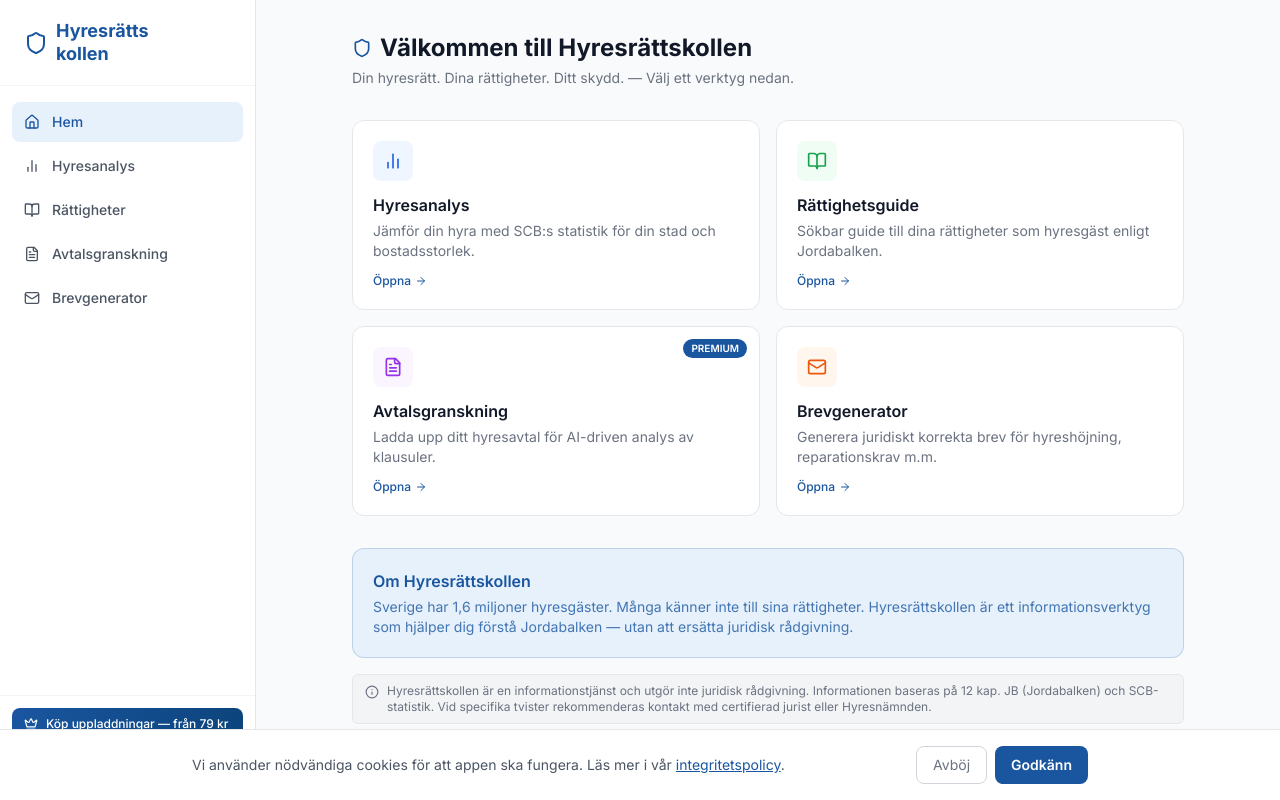
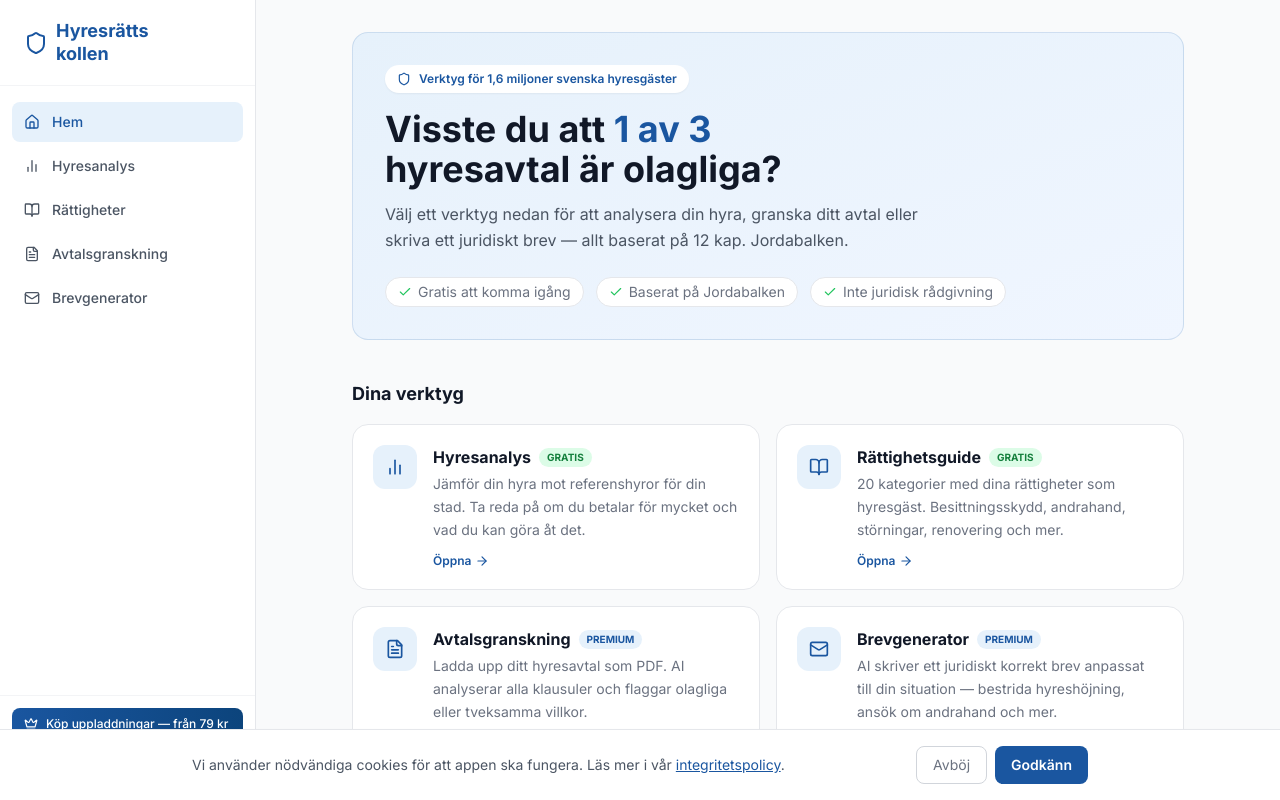
Before and after one commit to Andyselimi-byte/Hyresr-ttskollen-SaaS, a Next.js app: page /dashboard in a window 1280 px wide. Built offline with nearby package versions, Linux system fonts and the light colour scheme.

Commit message:
Upgrade dashboard home with full landing page content

```diff
--- a/app/dashboard/page.tsx
+++ b/app/dashboard/page.tsx
@@ -1,5 +1,5 @@
 import Link from "next/link";
-import { BarChart2, BookOpen, FileText, Mail, ArrowRight, Shield } from "lucide-react";
+import { BarChart2, BookOpen, FileText, Mail, ArrowRight, Shield, AlertTriangle, Star, Check, ChevronRight } from "lucide-react";
 import { DisclaimerBanner } from "@/components/DisclaimerBanner";
 
 const FEATURES = [
@@ -7,83 +7,171 @@
     href: "/dashboard/hyresanalys",
     icon: BarChart2,
     title: "Hyresanalys",
-    description: "Jämför din hyra med SCB:s statistik för din stad och bostadsstorlek.",
-    color: "text-blue-600",
-    bg: "bg-blue-50",
+    description: "Jämför din hyra mot referenshyror för din stad. Ta reda på om du betalar för mycket och vad du kan göra åt det.",
+    free: true,
   },
   {
     href: "/dashboard/rattigheter",
     icon: BookOpen,
     title: "Rättighetsguide",
-    description: "Sökbar guide till dina rättigheter som hyresgäst enligt Jordabalken.",
-    color: "text-green-600",
-    bg: "bg-green-50",
+    description: "20 kategorier med dina rättigheter som hyresgäst. Besittningsskydd, andrahand, störningar, renovering och mer.",
+    free: true,
   },
   {
     href: "/dashboard/avtal",
     icon: FileText,
     title: "Avtalsgranskning",
-    description: "Ladda upp ditt hyresavtal för AI-driven analys av klausuler.",
-    color: "text-purple-600",
-    bg: "bg-purple-50",
-    premium: true,
+    description: "Ladda upp ditt hyresavtal som PDF. AI analyserar alla klausuler och flaggar olagliga eller tveksamma villkor.",
+    free: false,
   },
   {
     href: "/dashboard/brev",
     icon: Mail,
     title: "Brevgenerator",
-    description: "Generera juridiskt korrekta brev för hyreshöjning, reparationskrav m.m.",
-    color: "text-orange-600",
-    bg: "bg-orange-50",
+    description: "AI skriver ett juridiskt korrekt brev anpassat till din situation — bestrida hyreshöjning, ansök om andrahand och mer.",
+    free: false,
   },
+];
+
+const STATS = [
+  { num: "1 av 3", desc: "hyresavtal innehåller minst en olaglig klausul" },
+  { num: "73 %", desc: "av hyresgäster känner inte till sina rättigheter" },
+  { num: "4 800 kr", desc: "genomsnittlig överbetald hyra per år i Stockholm" },
+];
+
+const MISSED_CLAUSES = [
+  { title: "Olagliga renoveringsklausuler", desc: "Hyresvärdar skriver ofta in att du ska betala för normalt slitage. Det är olagligt.", law: "12 kap. 15 § JB", danger: true },
+  { title: "Dolda avgifter utöver hyran", desc: "El, vatten och parkering ska vara tydligt specificerade. Otydliga avgifter kan bestridas.", law: "12 kap. 19 § JB", danger: true },
+  { title: "Ogiltiga andrahandsförbud", desc: "Förbud mot andrahand kan vara utan verkan om du har skäliga skäl. Lagen är tvingande.", law: "12 kap. 40 § JB", danger: false },
+  { title: "För kort uppsägningstid", desc: "Du har alltid rätt till minst 3 månaders uppsägningstid. Kortare tid i kontraktet gäller inte.", law: "12 kap. 4 § JB", danger: false },
+  { title: "Klausuler mot besittningsskydd", desc: "Klausuler som försöker ta bort ditt besittningsskydd är nästan alltid ogiltiga efter 2 år.", law: "12 kap. 46 § JB", danger: true },
+  { title: "Oskälig deposition", desc: "Depositionen ska återbetalas inom skälig tid. Hyresvärden kan bara hålla inne pengar för faktiska skador.", law: "12 kap. JB", danger: false },
+];
+
+const TESTIMONIALS = [
+  { text: "Hittade tre olagliga klausuler i mitt hyresavtal på 5 minuter. Fick tillbaka 12 000 kr.", name: "Marcus L.", city: "Stockholm" },
+  { text: "Slutligen förstår jag vad som gäller kring andrahandsuthyrning. Enkelt och tydligt.", name: "Fatima K.", city: "Göteborg" },
+  { text: "Brevet till hyresvärden om hyreshöjningen var perfekt. Hyresvärden backade.", name: "Erik S.", city: "Malmö" },
 ];
 
 export default function DashboardPage() {
   return (
-    <div>
-      <div className="mb-8">
-        <div className="flex items-center gap-2 mb-1">
-          <Shield className="h-5 w-5 text-[#1a56a0]" />
-          <h1 className="text-2xl font-bold text-gray-900">Välkommen till Hyresrättskollen</h1>
+    <div className="space-y-10">
+
+      {/* Hero */}
+      <div className="rounded-2xl bg-gradient-to-br from-[#e6f1fb] to-[#f0f6ff] border border-[#1a56a0]/15 p-8">
+        <div className="inline-flex items-center gap-2 bg-white text-[#1a56a0] text-xs font-semibold px-3 py-1.5 rounded-full mb-4 shadow-sm">
+          <Shield className="h-3.5 w-3.5" />
+          Verktyg för 1,6 miljoner svenska hyresgäster
         </div>
-        <p className="text-gray-500 text-sm">
-          Din hyresrätt. Dina rättigheter. Ditt skydd. — Välj ett verktyg nedan.
+        <h1 className="text-3xl sm:text-4xl font-bold text-gray-900 mb-3 leading-tight">
+          Visste du att <span className="text-[#1a56a0]">1 av 3</span><br className="hidden sm:block" /> hyresavtal är olagliga?
+        </h1>
+        <p className="text-gray-600 max-w-xl mb-6 leading-relaxed">
+          Välj ett verktyg nedan för att analysera din hyra, granska ditt avtal eller skriva ett juridiskt brev — allt baserat på 12 kap. Jordabalken.
         </p>
+        <div className="flex flex-wrap gap-3 text-sm text-gray-500">
+          {["Gratis att komma igång", "Baserat på Jordabalken", "Inte juridisk rådgivning"].map(t => (
+            <span key={t} className="flex items-center gap-1.5 bg-white px-3 py-1 rounded-full border border-gray-200">
+              <Check className="h-3.5 w-3.5 text-green-500" />{t}
+            </span>
+          ))}
+        </div>
       </div>
 
+      {/* Verktyg */}
+      <div>
+        <h2 className="text-lg font-bold text-gray-900 mb-4">Dina verktyg</h2>
         <div className="grid gap-4 sm:grid-cols-2">
-        {FEATURES.map(({ href, icon: Icon, title, description, color, bg, premium }) => (
+          {FEATURES.map(({ href, icon: Icon, title, description, free }) => (
             <Link
               key={href}
               href={href}
-            className="group relative flex flex-col gap-3 p-5 bg-white border border-gray-200 rounded-xl hover:border-[#1a56a0] hover:shadow-md transition-all"
+              className="group flex flex-col gap-3 p-5 bg-white border border-gray-200 rounded-2xl hover:border-[#1a56a0] hover:shadow-lg transition-all"
             >
-            {premium && (
-              <span className="absolute top-3 right-3 text-[10px] font-semibold bg-[#1a56a0] text-white px-2 py-0.5 rounded-full">
-                PREMIUM
+              <div className="flex items-start gap-4">
+                <div className="shrink-0 inline-flex items-center justify-center w-11 h-11 rounded-xl bg-[#e6f1fb] group-hover:bg-[#1a56a0] transition-colors">
+                  <Icon className="h-5 w-5 text-[#1a56a0] group-hover:text-white transition-colors" />
+                </div>
+                <div className="flex-1 min-w-0">
+                  <div className="flex items-center gap-2 mb-1">
+                    <h3 className="font-bold text-gray-900">{title}</h3>
+                    <span className={`text-[10px] font-bold px-2 py-0.5 rounded-full shrink-0 ${free ? "bg-green-100 text-green-700" : "bg-[#e6f1fb] text-[#1a56a0]"}`}>
+                      {free ? "GRATIS" : "PREMIUM"}
                     </span>
-            )}
-            <div className={`inline-flex items-center justify-center w-10 h-10 rounded-lg ${bg}`}>
-              <Icon className={`h-5 w-5 ${color}`} />
                   </div>
-            <div>
-              <h2 className="font-semibold text-gray-900 mb-1">{title}</h2>
-              <p className="text-sm text-gray-500">{description}</p>
+                  <p className="text-sm text-gray-500 leading-relaxed">{description}</p>
                 </div>
-            <div className="flex items-center gap-1 text-xs font-medium text-[#1a56a0] mt-auto">
-              Öppna <ArrowRight className="h-3 w-3 group-hover:translate-x-1 transition-transform" />
+              </div>
+              <div className="flex items-center gap-1 text-xs font-semibold text-[#1a56a0] pl-[3.75rem]">
+                Öppna <ArrowRight className="h-3.5 w-3.5 group-hover:translate-x-1 transition-transform" />
               </div>
             </Link>
           ))}
         </div>
+      </div>
 
-      <div className="mt-8 p-5 bg-[#e6f1fb] border border-[#1a56a0]/20 rounded-xl">
-        <h3 className="font-semibold text-[#1a56a0] mb-1">Om Hyresrättskollen</h3>
-        <p className="text-sm text-[#1a56a0]/80">
-          Sverige har 1,6 miljoner hyresgäster. Många känner inte till sina rättigheter.
-          Hyresrättskollen är ett informationsverktyg som hjälper dig förstå Jordabalken —
-          utan att ersätta juridisk rådgivning.
-        </p>
+      {/* Statistik */}
+      <div className="rounded-2xl bg-[#1a56a0] p-6">
+        <h2 className="text-white font-bold text-lg mb-5">Varför det spelar roll</h2>
+        <div className="grid grid-cols-1 sm:grid-cols-3 gap-6 text-center text-white">
+          {STATS.map(s => (
+            <div key={s.num}>
+              <p className="text-3xl font-bold mb-1">{s.num}</p>
+              <p className="text-xs opacity-75 leading-relaxed">{s.desc}</p>
+            </div>
+          ))}
+        </div>
+      </div>
+
+      {/* Vanliga fällor */}
+      <div>
+        <div className="flex items-center gap-2 mb-4">
+          <div className="inline-flex items-center gap-2 bg-red-50 text-red-700 text-xs font-semibold px-3 py-1.5 rounded-full">
+            <AlertTriangle className="h-3.5 w-3.5" />
+            Vanliga fällor
+          </div>
+          <h2 className="text-lg font-bold text-gray-900">Det här missar de flesta i sitt hyresavtal</h2>
+        </div>
+        <div className="grid sm:grid-cols-2 lg:grid-cols-3 gap-3">
+          {MISSED_CLAUSES.map(c => (
+            <div key={c.title} className={`rounded-2xl p-4 border ${c.danger ? "bg-red-50 border-red-200" : "bg-gray-50 border-gray-200"}`}>
+              <div className="flex items-start gap-2 mb-2">
+                <AlertTriangle className={`h-4 w-4 mt-0.5 shrink-0 ${c.danger ? "text-red-500" : "text-yellow-500"}`} />
+                <p className="font-semibold text-gray-900 text-sm">{c.title}</p>
+              </div>
+              <p className="text-xs text-gray-600 mb-3 leading-relaxed">{c.desc}</p>
+              <span className="text-[10px] font-mono bg-white/80 border border-gray-200 text-gray-500 px-2 py-0.5 rounded-full">{c.law}</span>
+            </div>
+          ))}
+        </div>
+        <div className="mt-4">
+          <Link href="/dashboard/avtal" className="inline-flex items-center gap-2 bg-[#1a56a0] hover:bg-[#0c447c] text-white font-semibold text-sm px-5 py-2.5 rounded-xl transition-colors">
+            Granska mitt avtal <ChevronRight className="h-4 w-4" />
+          </Link>
+        </div>
+      </div>
+
+      {/* Recensioner */}
+      <div>
+        <div className="flex items-center gap-2 mb-4">
+          <div className="flex gap-0.5">
+            {[...Array(5)].map((_, i) => <Star key={i} className="h-4 w-4 fill-yellow-400 text-yellow-400" />)}
+          </div>
+          <h2 className="text-lg font-bold text-gray-900">Hyresgäster som fått hjälp</h2>
+        </div>
+        <div className="grid sm:grid-cols-3 gap-4">
+          {TESTIMONIALS.map(t => (
+            <div key={t.name} className="bg-white rounded-2xl p-5 border border-gray-200">
+              <div className="flex gap-0.5 mb-3">
+                {[...Array(5)].map((_, i) => <Star key={i} className="h-3.5 w-3.5 fill-yellow-400 text-yellow-400" />)}
+              </div>
+              <p className="text-sm text-gray-700 leading-relaxed mb-3">&ldquo;{t.text}&rdquo;</p>
+              <p className="text-sm font-semibold text-gray-900">{t.name}</p>
+              <p className="text-xs text-gray-400">{t.city}</p>
+            </div>
+          ))}
+        </div>
       </div>
 
       <DisclaimerBanner />
```
Lines whose indentation alone changed are shown as unchanged.
